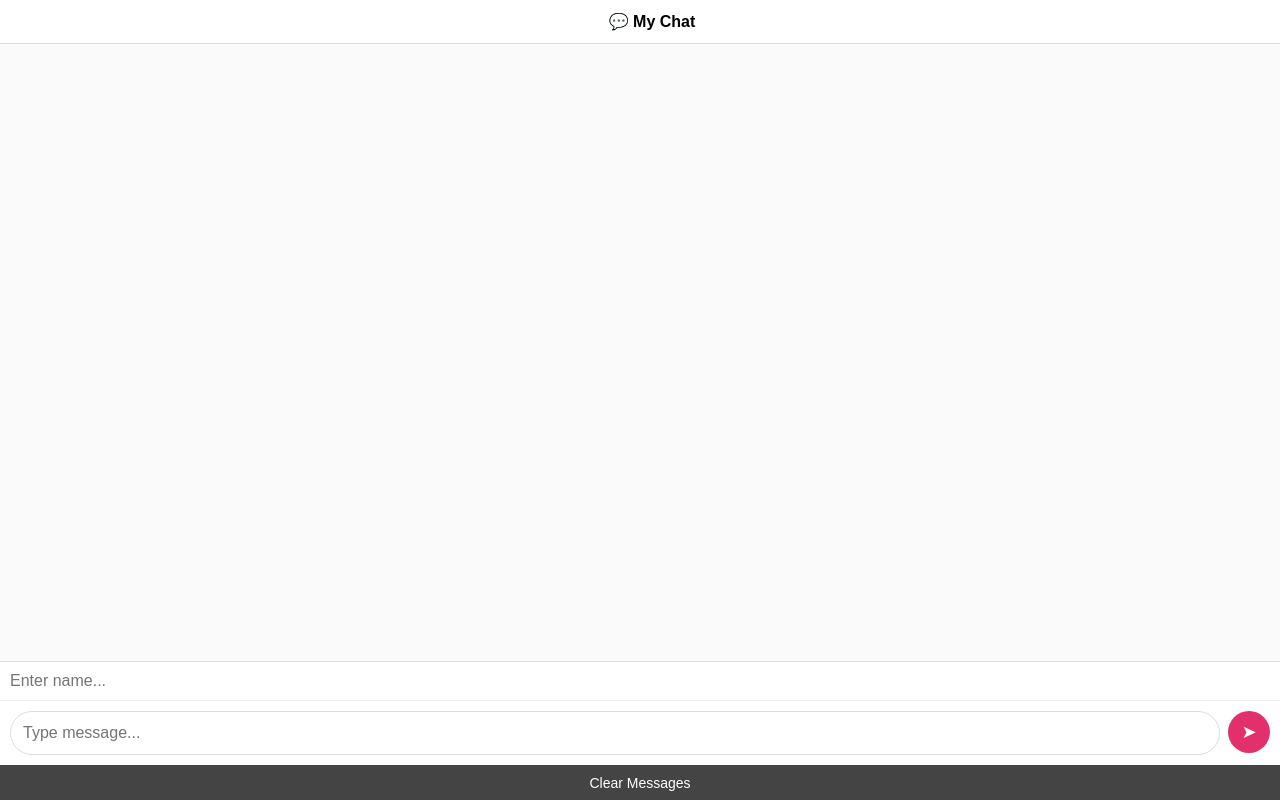
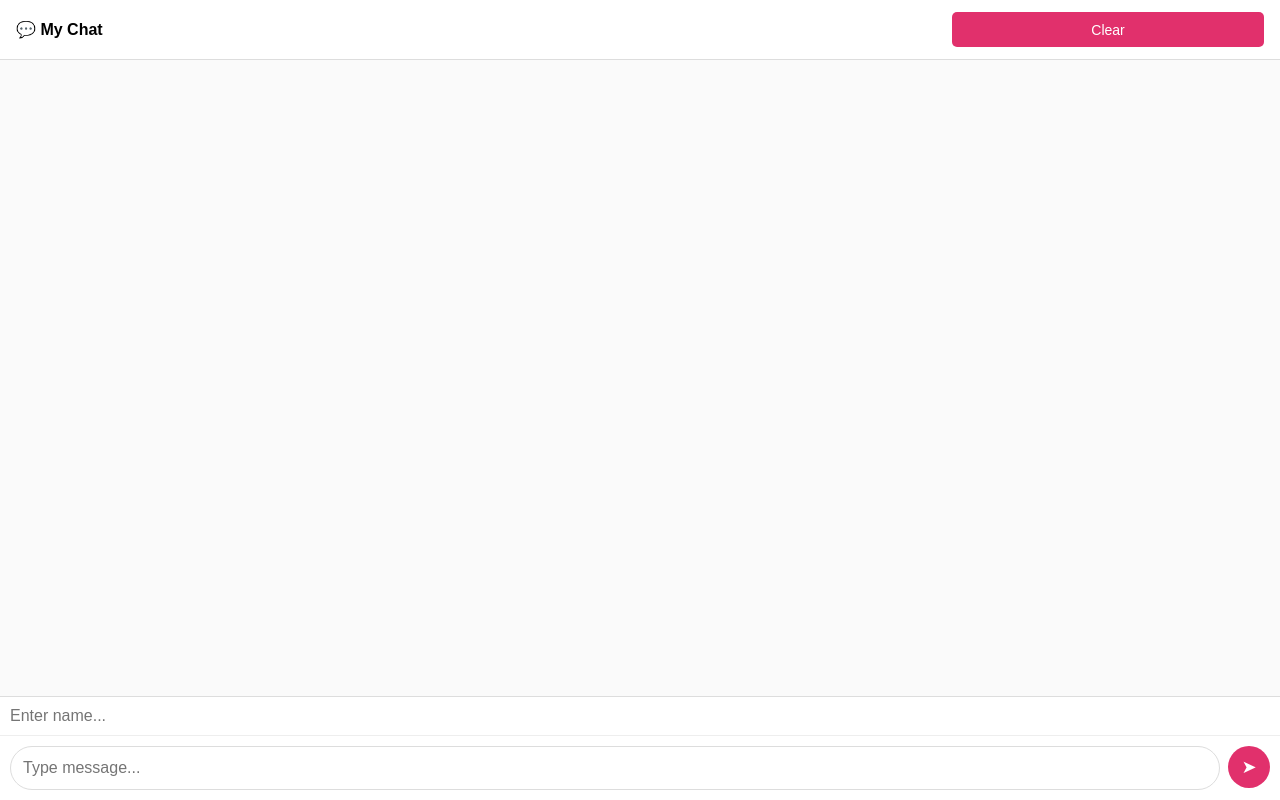
Before and after one commit to jerbin1122/My-Chat, a website: page index.html in a window 1280 px wide. Drawn offline with nearby package versions, Linux system fonts and the light colour scheme; no server answers.

Commit message:
update chat

```diff
--- a/index.html
+++ b/index.html
@@ -21,10 +21,13 @@ body {
     top: 0;
     width: 100%;
     background: white;
-    padding: 12px;
-    text-align: center;
+    padding: 12px 16px;
+    display: flex;
+    justify-content: space-between;
+    align-items: center;
     font-weight: bold;
     border-bottom: 1px solid #ddd;
+    box-sizing: border-box;
 }
 
 .chat-box {
@@ -92,18 +95,22 @@ button {
 
 /* NEW CLEAR BUTTON */
 .clear-btn {
-    width: 100%;
+    width: 25%;
     border-radius: 0;
-    background: #444;
+    background:#e1306c;
     font-size: 14px;
     height: 35px;
+    border-radius:5px;
 }
 </style>
 </head>
 
 <body>
 
-<div class="header">💬 My Chat</div>
+<div class="header">
+   <span>💬 My Chat</span>
+   <button class="clear-btn" onclick="clearChat()">Clear</button>
+</div>
 
 <div id="chat" class="chat-box"></div>
 
@@ -115,7 +122,6 @@ button {
         <button onclick="send()">➤</button>
     </div>
 
-    <button class="clear-btn" onclick="clearChat()">Clear Messages</button>
 </div>
 
 <script src="/socket.io/socket.io.js"></script>
```
